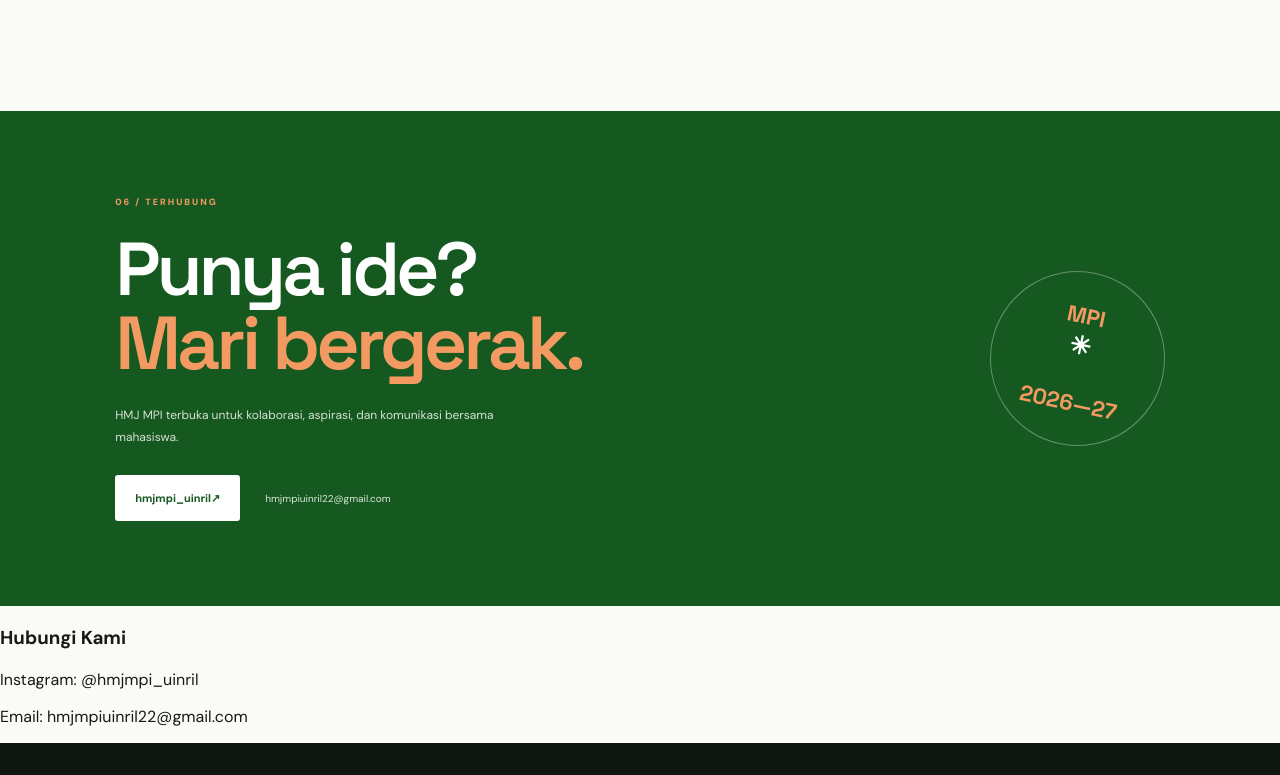
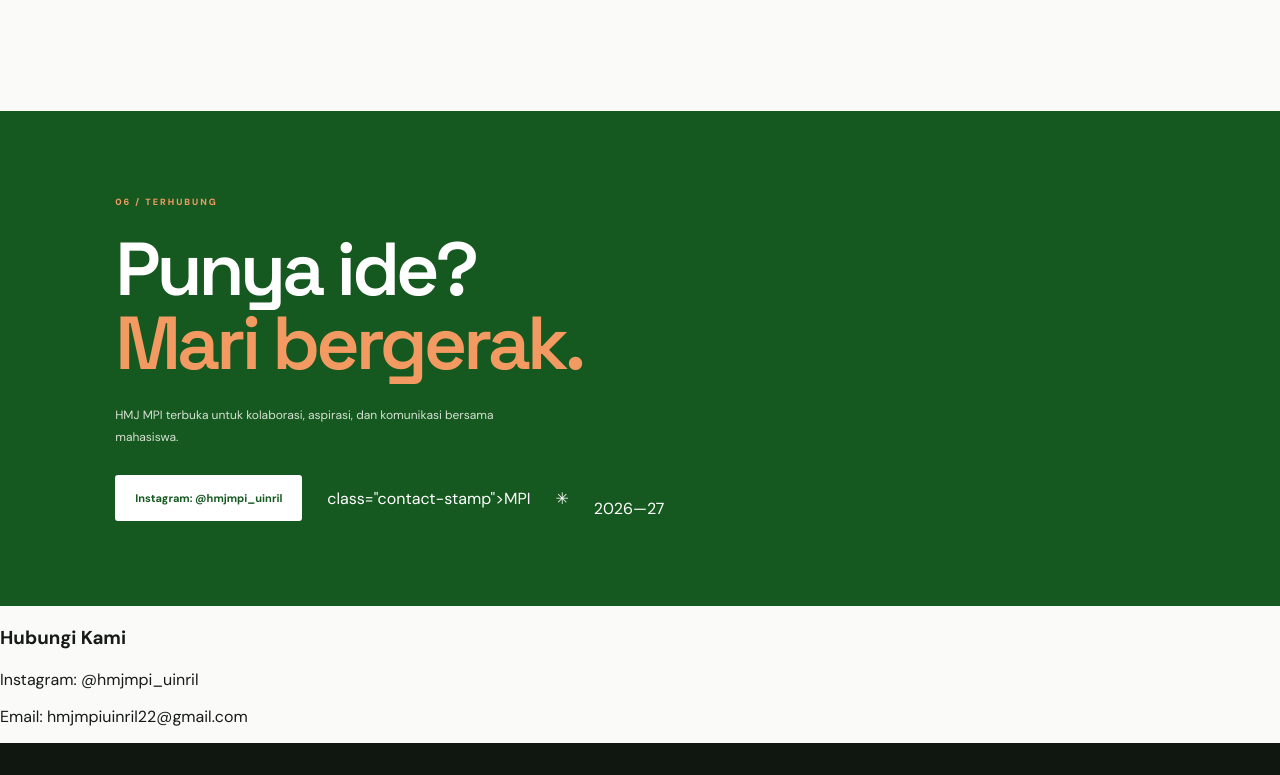
Before and after one commit to riandiantara99-art/hmj-mpi-uin-ril., a plain HTML site: page index.html in a window 1280 px wide. Shown: the part 6635-7410 px from the top of the page. Drawn offline with Linux system fonts and the light colour scheme.

Commit message:
Update index.html

```diff
--- a/index.html
+++ b/index.html
@@ -74,7 +74,9 @@
 
     <section class="section gallery" id="galeri"><div class="section-kicker">05 / GALERI</div><div class="gallery-head"><h2>Momen dalam<br><em>perjalanan.</em></h2><p>Dokumentasikan setiap proses, pertemuan, dan pencapaian HMJ MPI.</p></div><div class="gallery-grid"><div class="gallery-placeholder g-one"><span>01</span><strong>KEGIATAN HMJ</strong></div><div class="gallery-placeholder g-two"><span>02</span><strong>KOLABORASI</strong></div><div class="gallery-placeholder g-three"><span>03</span><strong>KEBERSAMAAN</strong></div></div><p class="edit-hint">Ganti bidang galeri dengan foto kegiatan asli organisasi.</p></section>
 
-    <section class="contact" id="kontak"><div class="contact-inner"><div class="section-kicker light-kicker">06 / TERHUBUNG</div><h2>Punya ide?<br><em>Mari bergerak.</em></h2><p>HMJ MPI terbuka untuk kolaborasi, aspirasi, dan komunikasi bersama mahasiswa.</p><div class="contact-actions"><a class="btn btn-light" href="https://www.instagram.com/" target="_blank" rel="noopener">hmjmpi_uinril↗</a><a class="contact-mail" href="mailto:">hmjmpiuinril22@gmail.com</a></div></div><div class="contact-stamp">MPI<br><span>✳</span><br>2026—27</div></section>
+    <section class="contact" id="kontak"><div class="contact-inner"><div class="section-kicker light-kicker">06 / TERHUBUNG</div><h2>Punya ide?<br><em>Mari bergerak.</em></h2><p>HMJ MPI terbuka untuk kolaborasi, aspirasi, dan komunikasi bersama mahasiswa.</p><div class="contact-actions"><a class="btn btn-light" <a href="https://www.instagram.com/hmjmpi_uinril/" target="_blank" rel="noopener">
+    Instagram: @hmjmpi_uinril
+</a> class="contact-stamp">MPI<br><span>✳</span><br>2026—27</div></section>
   </main>
  <div class="footer-contact">
     <h3>Hubungi Kami</h3>
```
